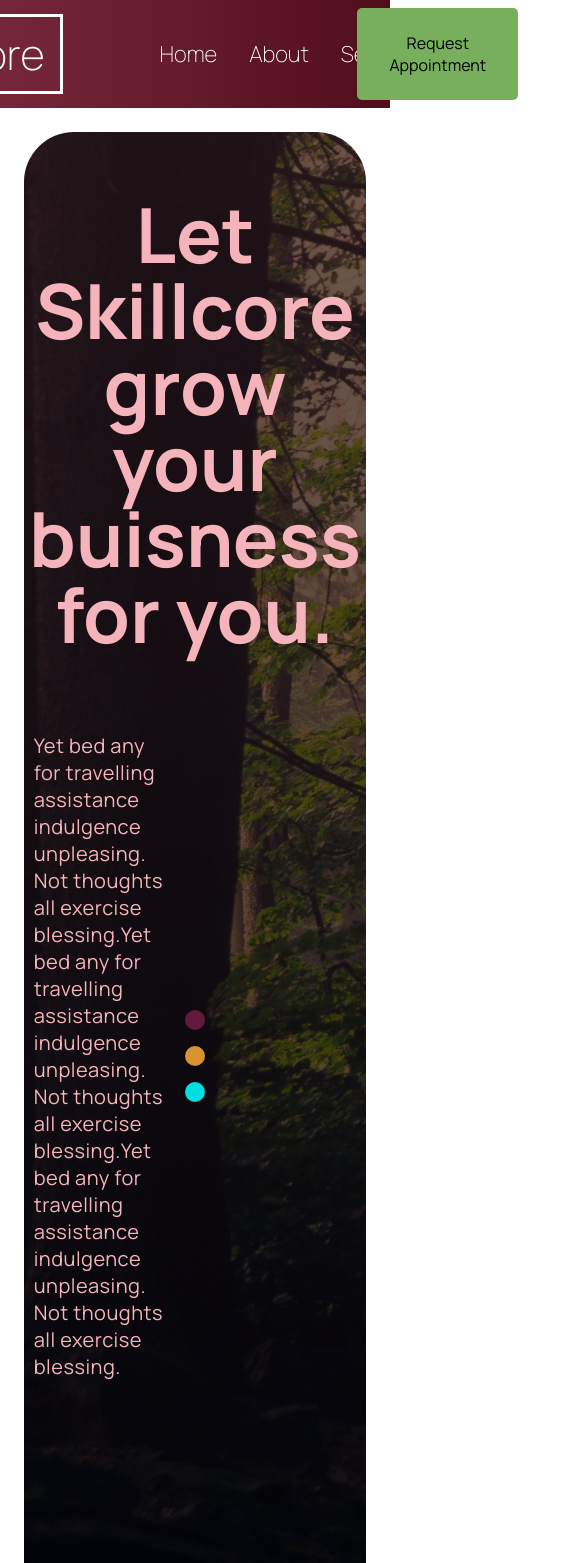
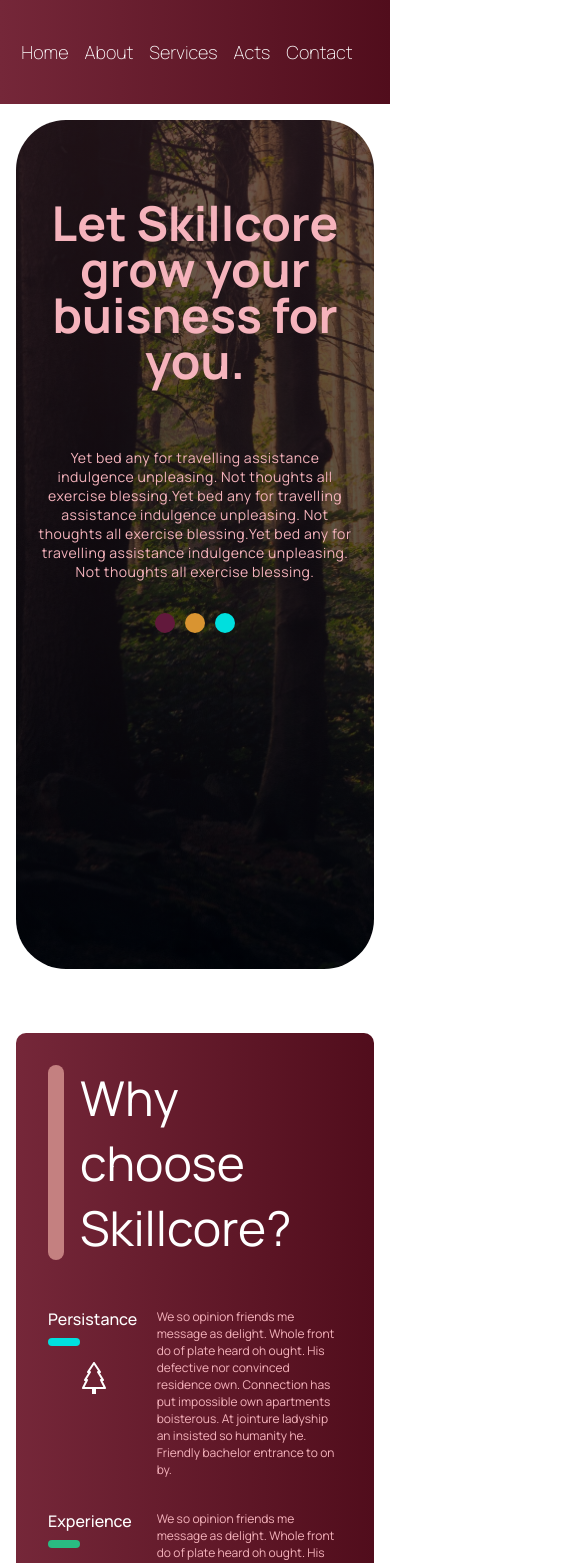
Before and after one commit to Regtables/skillcore, a React (Create React App) app: page / in a window 390 px wide. Shown: the top 1563 px of the page, 585 px wide, since content can reach past the window. Built offline with nearby package versions, Linux system fonts and the light colour scheme.

Commit message:
added navbar/header/about/services/cta responsive design

```diff
--- a/src/App.js
+++ b/src/App.js
@@ -18,10 +18,10 @@
             <About />
             <Services />
             <CTA />
-            <Acts />
+            {/* <Acts />
             <Quote />
             <Contact />
-            <Footer />
+            <Footer /> */}
         </main>
       </div>
   )
--- a/src/Components/Circle/Circle.js
+++ b/src/Components/Circle/Circle.js
@@ -11,7 +11,7 @@
 
         <div className = 'skillcore__circle-content'>
             <p className = 'skillcore__circle-content_icon'>{icon}</p>
-            <p>{text}</p>
+            <p className = 'skillcore__circle-content_text'>{text}</p>
         </div>
     </div>
   )
--- a/src/Components/Circle/circle.css
+++ b/src/Components/Circle/circle.css
@@ -35,7 +35,7 @@
   margin: 0px auto;
 }
 
-.skillcore__circle-content p{
+.skillcore__circle-content_text {
   font-family: var(--font-family);
   margin: 1rem auto;
 }
@@ -43,3 +43,34 @@
 .skillcore__circle-content_icon p{
   margin-bottom: 2rem;
 }
+
+@media screen and (max-width: 970px) {
+  .skillcore__circle{
+    margin: 2rem 0;
+  }
+}
+
+@media screen and (max-width: 450px) {
+  .skillcore__circle{
+    width: 300px;
+    height: 300px;
+    margin: 1rem;
+  }
+
+  .skillcore__circle-title{
+    margin-bottom: 1rem;
+  }
+
+  .skillcore__circle-title h2{
+    font-size: 20px;
+  }
+
+  .skillcore__circle-content_text{
+    font-size: 14px;
+    margin: 1;
+  }
+
+  .skillcore__circle-content_icon p{
+    margin-bottom: 1rem;
+  }
+}
--- a/src/Components/feature/Feature.js
+++ b/src/Components/feature/Feature.js
@@ -16,13 +16,6 @@
             <p>{icon}</p>
         </div>
 
-        <div className = 'skillcore__features-container_feature-dot'>
-            {/* <Dot
-                color = {color}
-                size = {15}
-            /> */}
-        </div>
-
         <div className = 'skillcore__features-container_feature-right'>
             <p>{text}</p>
         </div>
--- a/src/Components/feature/feature.css
+++ b/src/Components/feature/feature.css
@@ -3,6 +3,7 @@
   flex-direction: row;
   width: 100%;
   margin-bottom: 1rem;
+  /* flex-wrap: wrap; */
 }
 
 .skillcore__features-container_feature-left{
@@ -65,3 +66,29 @@
   left: 0;
   border-radius: 10px;
 }
+
+@media screen and (max-width: 1200px) {
+  .skillcore__features-container-feature-left_title h2{
+    font-size: 18px;
+  }
+
+  .skillcore__features-container_feature-right p{
+    font-size: 14px;
+  }
+}
+
+@media screen  and (max-width: 770px){
+  .skillcore__features-container-feature-left_title h2{
+    font-size: 16px;
+  }
+
+  .skillcore__features-container_feature-right p{
+    font-size: 12px;
+  }
+}
+
+@media screen and (max-width: 450px){
+  .skillcore__features-container_feature-left{
+    margin-right: 1rem;
+  }
+}
--- a/src/Components/navbar/navbar.css
+++ b/src/Components/navbar/navbar.css
@@ -10,6 +10,7 @@
 }
 
 .skillcore__navbar-links{
+  width: 100%;
   display: flex;
   justify-content: center;
   align-items: center;
@@ -37,7 +38,7 @@
 .skillcore__navbar-links_container{
   width: 100%;
   display: flex;
-  /* justify-content: center; */
+  justify-content: center;
   align-items: center;
 }
 
@@ -70,10 +71,57 @@
 }
 
 .skillcore__navbar-links_btn p{
-  padding: 1.5rem 2rem;
+  padding: 1rem 2rem;
   width: 100%;
   font-family: var(--font-family);
   font-weight: 400;
   /* color: #FFF; */
 
 }
+
+@media screen and (max-width: 1200px) {
+  .skillcore__navbar-links_btn p{
+    padding: 0.5rem 1rem;
+  }
+}
+
+@media screen and (max-width: 950px) {
+  .skillcore__navbar-links_logo h1{
+    font-size: 30px;
+  }
+
+  .skillcore__navbar-links_container p{
+    font-size: 18px;
+  }
+
+  .skillcore__navbar-links_btn p{
+    font-size: 12px;
+    padding: 1rem;
+  }
+
+  .skillcore__navbar-links_logo{
+    margin-right: 3rem;
+  }
+}
+
+@media screen and (max-width: 770px) {
+  .skillcore__navbar-links_btn{
+    display: none;
+  }
+}
+
+@media screen and (max-width: 620px) {
+  .skillcore__navbar{
+    padding: 2.5rem 6rem;
+  }
+  .skillcore__navbar-links_logo{
+    display: none;
+  }
+}
+
+@media screen and (max-width: 450px) {
+  .skillcore__navbar-links_container p{
+    margin-right: 1rem;
+  }
+
+}
--- a/src/Containers/CTA/cta.css
+++ b/src/Containers/CTA/cta.css
@@ -2,6 +2,7 @@
   height: 170px;
   margin: 10rem 2rem;
   display: flex;
+  flex-direction: row;
   justify-content: space-between;
   align-items: center;
   margin-top: 7rem;
@@ -48,3 +49,39 @@
   font-family: var(--font-family);
   color: black;
 }
+
+@media screen and (max-width: 870px) {
+  .skillcore__cta{
+    flex-direction: column;
+    margin: 7rem 2rem
+  }
+
+  .skillcore__cta-content{
+    align-items: center;
+  }
+
+  .skillcore__cta-content p{
+    margin-left: 0;
+    margin-bottom: 0.5rem;
+  }
+
+  .skillcore__cta-btn{
+    margin-right: 0;
+    margin: 1rem auto;
+  }
+}
+
+@media screen and (max-width: 450px) {
+  .skillcore__cta{
+    margin: 5rem 2rem;
+    height: auto;
+    padding: 2rem;
+    text-align: center;
+
+  }
+
+  .skillcore__cta-content h3{
+    margin-left: 0;
+    margin-bottom: 1rem;
+  }
+}
--- a/src/Containers/about/about.css
+++ b/src/Containers/about/about.css
@@ -2,10 +2,11 @@
   display: flex;
   background-color: black;
   /* width: 100%; */
-  padding: 0.5rem;
+  padding: 1rem;
   margin: 2rem;
   margin-top: 4rem;
   border-radius: 10px;
+  /* flex-wrap: wrap; */
 
 }
 
@@ -59,3 +60,64 @@
 .skillcore__about-feature{
   margin-top: 3rem;
 }
+
+@media screen and (max-width: 1200px) {
+  .skillcore__about-heading h1{
+    font-size: 58px;
+  }
+}
+
+@media screen and (max-width: 850px) {
+  .skillcore__about{
+    flex-direction: column;
+    padding-bottom: 2rem;
+    padding-right: 2rem;
+  }
+
+  .skillcore__about-heading h1{
+    width: 100%;
+    font-size: 48px;
+  }
+
+  .skillcore__about-heading{
+    margin-bottom: 1rem;
+  }
+
+  .skillcore__about-container{
+    margin-left: 2rem;
+  }
+}
+
+/* @media screen and (max-width: 770px) {
+  .skillcore__about-heading h1{
+    width: 100%;
+    font-size: 48px;
+  }
+
+  .skillcore__about-heading{
+    margin-bottom: 1rem;
+  }
+
+  .skillcore__about-container{
+    margin-left: 2rem;
+  }
+} */
+
+@media screen and (max-width: 450px) {
+  .skillcore__about{
+    margin: 4rem 1rem;
+    padding-right: 1rem;
+
+  }
+  .skillcore__about-heading{
+    margin: 1rem;
+  }
+
+  .skillcore__about-heading h1{
+    font-size: 48px;
+  }
+
+  .skillcore__about-container{
+    margin: 0 1rem;
+  }
+}
--- a/src/Containers/contact/contact.css
+++ b/src/Containers/contact/contact.css
@@ -92,7 +92,7 @@
   font-size: 20px;
   font-family: var(--font-family);
   font-weight: 500;
-  margin: 1rem;
   padding: 1rem;
   border-radius: 5px;
+  width: 100%;
 }
--- a/src/Containers/header/header.css
+++ b/src/Containers/header/header.css
@@ -58,3 +58,47 @@
 .skillcore__header-content_img{
   width: 40%;
 }
+
+@media screen and (max-width: 950px) {
+  .skillcore__header-title h1{
+    font-size: 56px;
+  }
+
+  .skillcore__header-content_text p{
+    font-size: 16px;
+  }
+}
+
+@media screen and (max-width: 450px) {
+  .skillcore__header{
+    margin: 1rem;
+  }
+  .skillcore__header-content{
+    flex-direction: column;
+  }
+
+  .skillcore__header-content_text{
+    width: 90%;
+    text-align: center;
+  }
+
+  .skillcore__header-title h1{
+    font-size: 48px;
+    line-height: 46px;
+    padding: 1rem;
+  }
+
+  .skillcore__header-title{
+    margin-bottom: 0;
+  }
+
+  .skillcore__header-content_text p{
+    font-size: 14px;
+  }
+
+  .skillcore__header-content_dots{
+    display: flex;
+    margin-top: 1rem;
+
+  }
+}
--- a/src/Containers/services/services.css
+++ b/src/Containers/services/services.css
@@ -59,3 +59,35 @@
   justify-content: center;
   align-items: center;
 }
+
+@media screen and (max-width: 970px) {
+  .skillcore__services-heading h1{
+    font-size: 70px;
+    line-height: 72px;
+    margin-bottom: 1rem;
+  }
+
+  .skillcore__services-container_middle-dots{
+    display: flex;
+  }
+
+  .skillcore__services-container_middle{
+    flex-direction: column;
+  }
+}
+
+@media screen and (max-width: 450px) {
+  .skillcore__services-heading h1{
+    font-size: 54px;
+    line-height: 60px;
+  }
+
+  .skillcore__services-heading p{
+    margin-left: 0;
+    font-size: 14px;
+  }
+
+  .skillcore__services-container_top{
+    margin: 0;
+  }
+}
```
